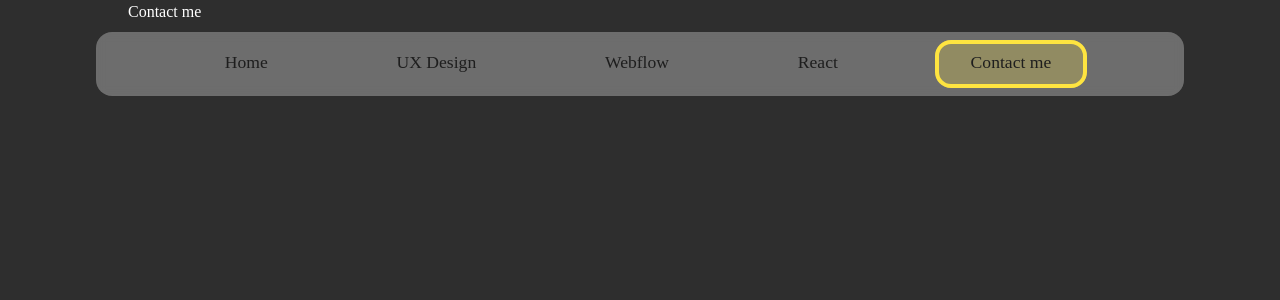
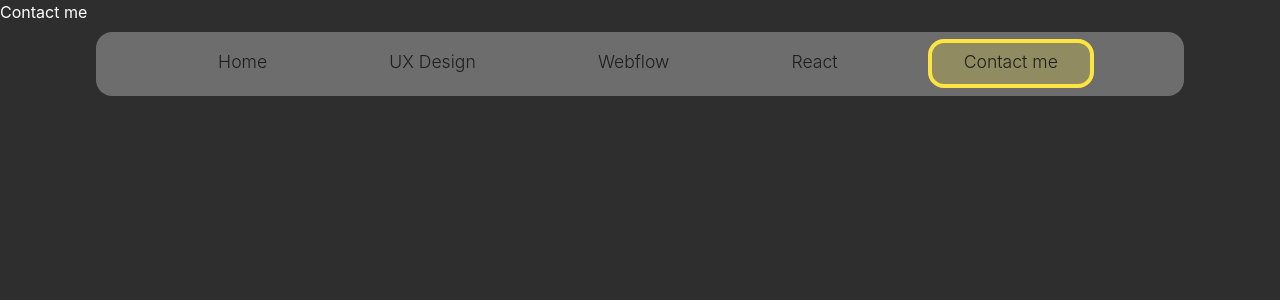
Before and after one commit to acasalsr/portfolio-2.0, a React (Create React App) app: page /contact in a window 1280 px wide. Shown: the top 300 px of the page. Built offline with nearby package versions, Linux system fonts and the light colour scheme.

Commit message:
structure

```diff
--- a/src/App.css
+++ b/src/App.css
@@ -1,17 +1,12 @@
-.App {
-  text-align: center;
+* {
+  font-family: -apple-system, BlinkMacSystemFont, "Segoe UI", Roboto, Oxygen,
+    Ubuntu, Cantarell, "Open Sans", "Helvetica Neue", sans-serif, sans-serif;
+  font-weight: 400;
+  margin: 0;
+  padding: 0;
+  border-width: 0;
 }
 
-.App-logo {
-  height: 40vmin;
-  pointer-events: none;
-}
-
-@media (prefers-reduced-motion: no-preference) {
-  .App-logo {
-    animation: App-logo-spin infinite 20s linear;
-  }
-}
 li {
   list-style-type: none;
   color: black;
--- a/src/App.js
+++ b/src/App.js
@@ -1,23 +1,24 @@
-import { BrowserRouter, Routes, Route } from "react-router-dom";
+import { BrowserRouter, Route, Routes } from "react-router-dom";
 import "./App.css";
-import Layout from "./pages/Layout";
 import ReactComponent from "./pages/ReactComponent";
 import UxDesign from "./pages/UxDesign";
 import Webflow from "./pages/Webflow";
 import Contact from "./pages/Contact";
+import HomePage from "./pages/HomePage";
+import Layout from "./pages/Layout";
 
 export default function App() {
   return (
     <>
       <BrowserRouter>
         <div id="wrapper-overflow">
+          <Layout />
           <Routes>
-            <Route path="/" element={<Layout />}>
-              <Route path="/ux-design" element={<UxDesign />} />
-              <Route path="/webflow" element={<Webflow />} />
-              <Route path="/react" element={<ReactComponent />} />
-              <Route path="/contact" element={<Contact />} />
-            </Route>
+            <Route path="/" element={<HomePage />} />
+            <Route path="/ux-design" element={<UxDesign />} />
+            <Route path="/webflow" element={<Webflow />} />
+            <Route path="/react" element={<ReactComponent />} />
+            <Route path="/contact" element={<Contact />} />
           </Routes>
         </div>
       </BrowserRouter>
--- /dev/null
+++ b/src/pages/HomePage.jsx
@@ -0,0 +1,3 @@
+export default function HomePage() {
+  return "HomePage";
+}
--- a/src/pages/Layout.jsx
+++ b/src/pages/Layout.jsx
@@ -1,4 +1,4 @@
-import { Outlet, Link } from "react-router-dom";
+import { Link } from "react-router-dom";
 
 export default function Layout() {
   return (
@@ -40,7 +40,6 @@
           </div>
         </li>
       </nav>
-      <Outlet />
     </div>
   );
 }
```
